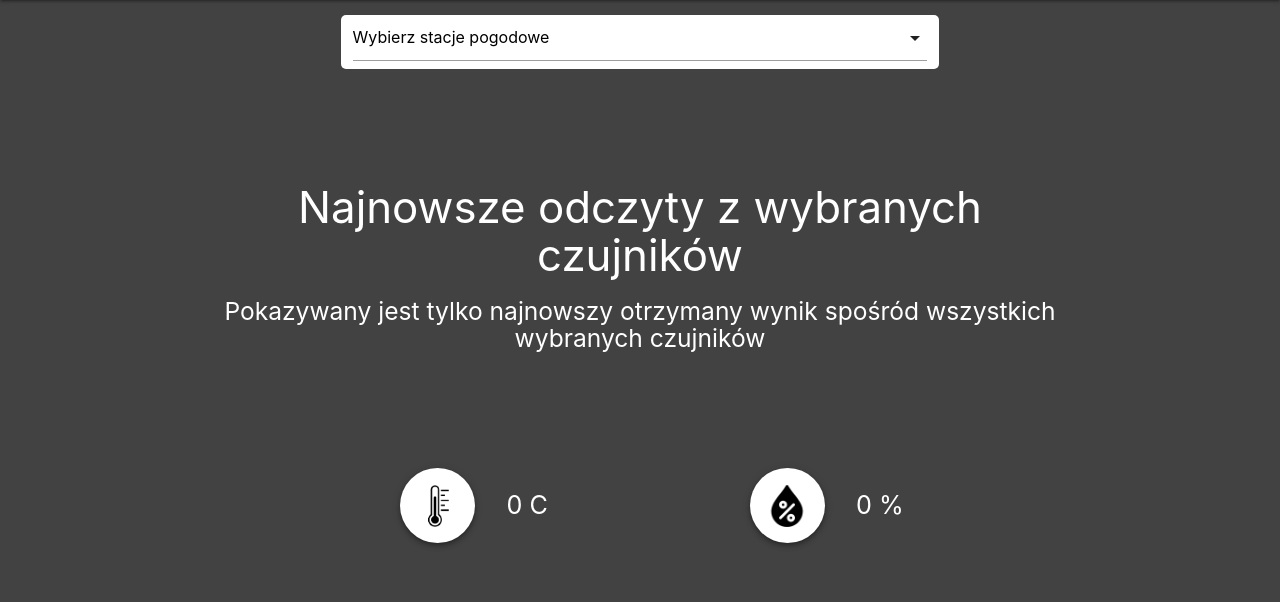
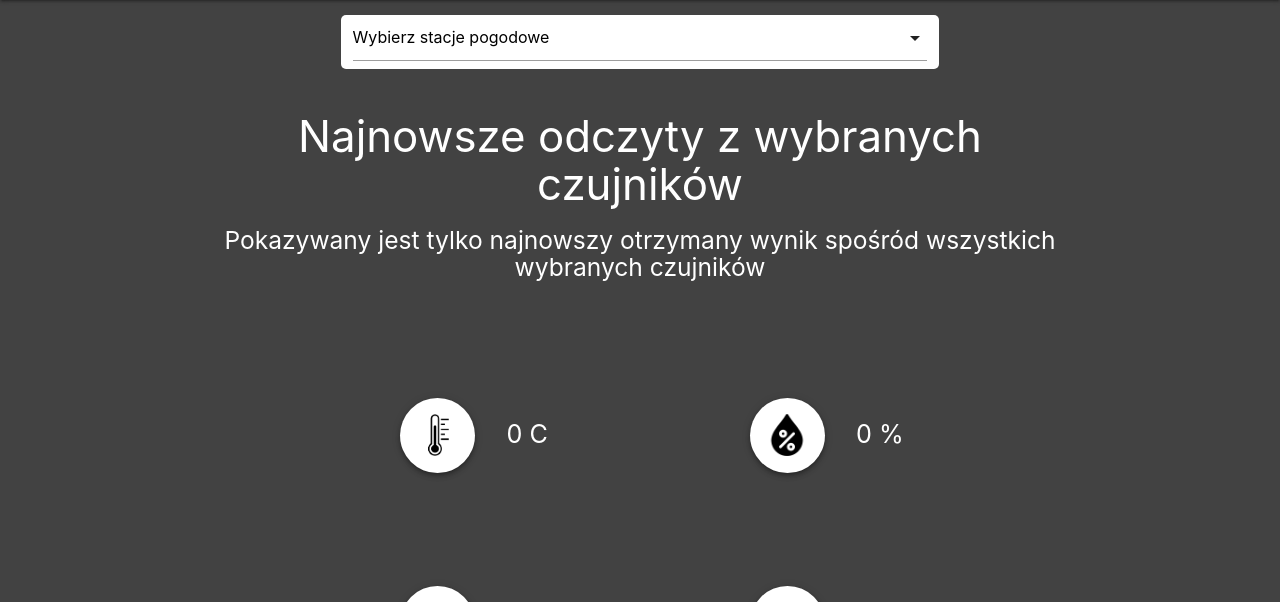
Before and after one commit to mamyxk/5_PIR_Pogoda_Django, a Django app: page / in a window 1280 px wide. Shown: the part 64-666 px from the top of the page. Run offline with Django 3.2, Linux system fonts and the light colour scheme; data comes from the database, SQL or seed files in the repository.

Commit message:
minor visual changes

```diff
--- a/sensors/static/sensors/styles/index.css
+++ b/sensors/static/sensors/styles/index.css
@@ -1,8 +1,7 @@
-.avg-container>.row {
-    margin-top: 100px;
-}
+
 
 .avg-container>.row:not(.readings-header) {
+    margin-top: 100px;
     padding-left: 22%;
 }
 
```
